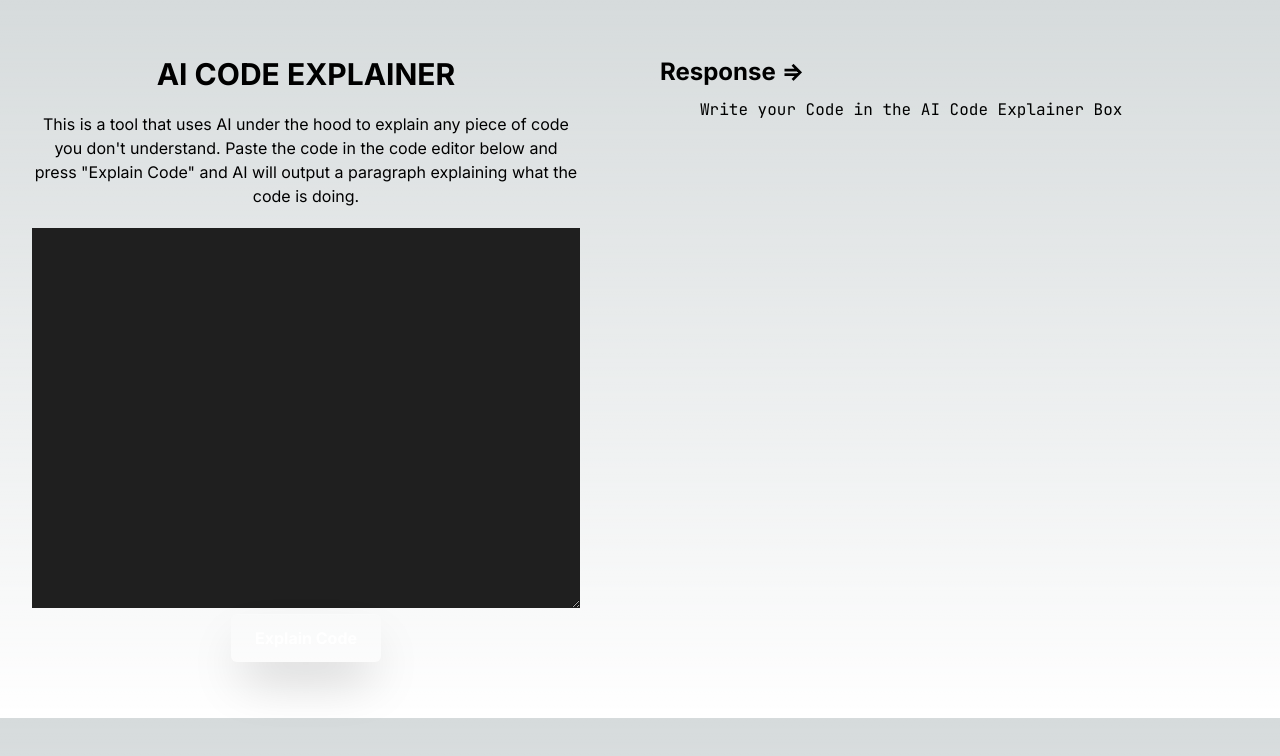
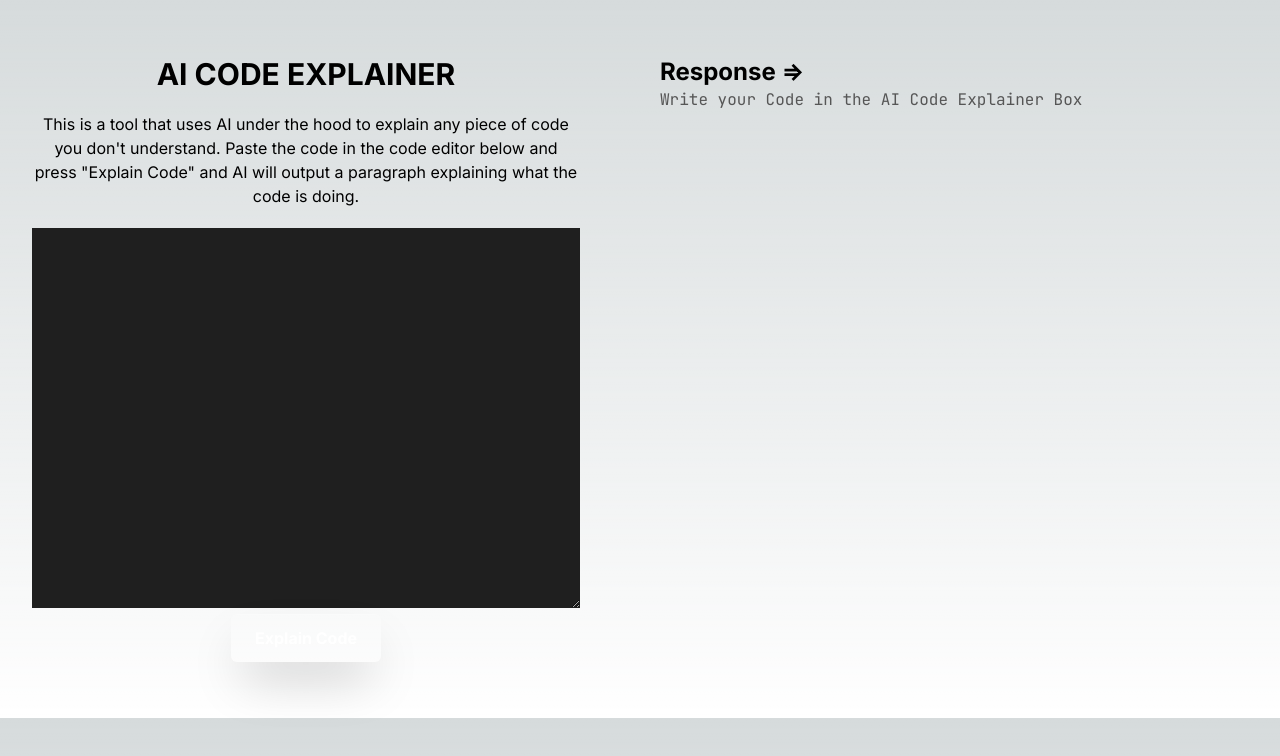
Before and after one commit to Sreyasree-001/Code-Quanta, a Next.js app: page /dashboard in a window 1280 px wide. Shown: the top 756 px of the page. Built offline with nearby package versions, Linux system fonts and the light colour scheme.

Commit message:
style: refactored response style

```diff
--- a/src/app/dashboard/page.js
+++ b/src/app/dashboard/page.js
@@ -7,7 +7,7 @@ const genAI = new GoogleGenerativeAI("AIzaSyAmaL0M7GZzbBrteRhQr3DQizJH0N22ssQ");
 
 export default function NewPage() {
   const [prompt, setPrompt] = useState(``);
-  const [text, setText] = useState(`Write your Code in the AI Code Explainer Box`);
+  const [text, setText] = useState(`<p style="color:#565656;">Write your Code in the AI Code Explainer Box</p>`);
   console.log(text);
   const handlePrompt = (event) => {
     setPrompt(event.target.value);
@@ -47,6 +47,7 @@ export default function NewPage() {
                 explaining what the code is doing.
               </p>
               <textarea
+                spellCheck="false"
                 className="textarea"
                 rows={20}
                 onChange={handlePrompt}
```
